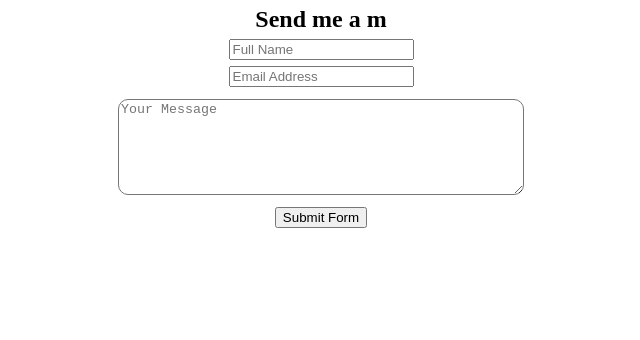
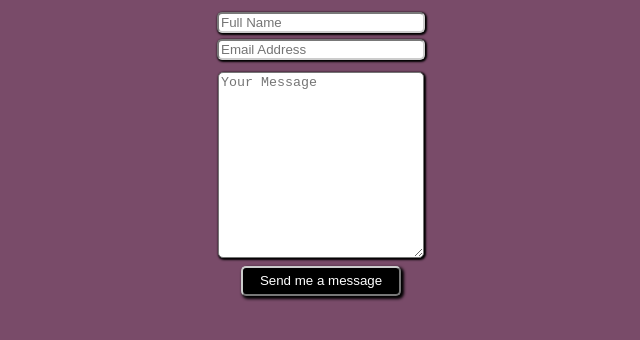
Before and after one commit to cgmatter/cgmatter.github.io, a plain HTML site: page index.html in a window 1280 px wide. Shown: the part 300-640 px from the top of the page, without its empty margins (319-959 px from the left). Drawn offline with Linux system fonts and the light colour scheme.

Commit message:
Update index.html

```diff
--- a/index.html
+++ b/index.html
@@ -6,33 +6,99 @@ body {
     width: 1000px;
     margin: 0 auto;
     font-size: 24px;
-    background-color: rgb(255, 255, 255);
+    background-color: rgb(121, 75, 105);
 }
 </style>
 </head>
 <body>
     <style>
-textarea.message {
-    border-radius: 10px;
-    width: 400px;
+textarea {
+    border-radius: 5px;
+    width: 200px;
+    box-shadow: 1px 1px 2px 1px #000000;
+}
+</style>
 
+<style>
+    textarea:hover {
+        border-radius: 5px;
+        width: 220px;
+        height: 220px;
+        box-shadow: 1px 1px 2px 1px #000000;
+        transform: translate(0px, -6px);
+        transition: .5s ease;
+    }
+    </style>
+<style>
+    input {
+        border-radius: 5px;
+        border-color: #ccc;
+        width: 200px;
+        box-shadow: 1px 1px 2px 1px #000000;
+        transition: .4s ease;
+    }
+    </style>
+
+<style>
+    input:hover {
+        border-radius: 5px;
+        border-color: #ccc;
+        width: 220px;
+        height: 30px;
+        transform: translate(0px, 6px);
+        box-shadow: 1px 1px 2px 1px #000000;
+    }
+    </style>
+
+<style>
+    button {
+        border-radius: 5px;
+        border-color: #ccc;
+        background-color: rgb(0, 0, 0);
+        color: rgb(255, 255, 255);
+        width: 160px;
+        height: 30px;
+        box-shadow: 2px 2px 3px 1px #000000;
+        transition: .5s ease;
+    }
+    </style>
+
+<style>
+button:hover {
+    background-color: rgb(255, 255, 255);
+    color: rgb(0, 0, 0);
+    cursor: grab;
+    width: 180px;
+    height: 40px;
 }
 
+</style>
+<style>
+    img {
+width: 300px;
+height: 300px;
+transition: .5s ease;
+    }
     </style>
+    <style>
+        img:hover {
+    width: 400px;
+    height: 400px;
+    transform: rotate(360deg);
+        }
+        </style>
 
-<!--logo -->
 <center>
-        <img src="https://i.imgur.com/dZGqV1v.png" alt="CGMatter" width="300" height="300">
+        <img src="https://i.imgur.com/dZGqV1v.png" alt="CGMatter"  con>
 </center>
 
 <center>
-    <b>Send me a m</b>
     <form target="_blank" action="https://formsubmit.co/647efe0b0bfc697415b298706078a7e4" method="POST">
     <input type="text" name="name" placeholder="Full Name" required><br>
     <input type="email" name="email" placeholder="Email Address" required><br>
     <div style="height: 12px;"></div>
-    <textarea class="message" name="message" placeholder="Your Message"  rows="6" required></textarea><br>
-    <button type="submit">Submit Form</button>
+    <textarea name="message" placeholder="Your Message"  rows="12" required></textarea><br>
+    <button type="submit" >Send me a message</button>
     </form>
 </center>
 
```
